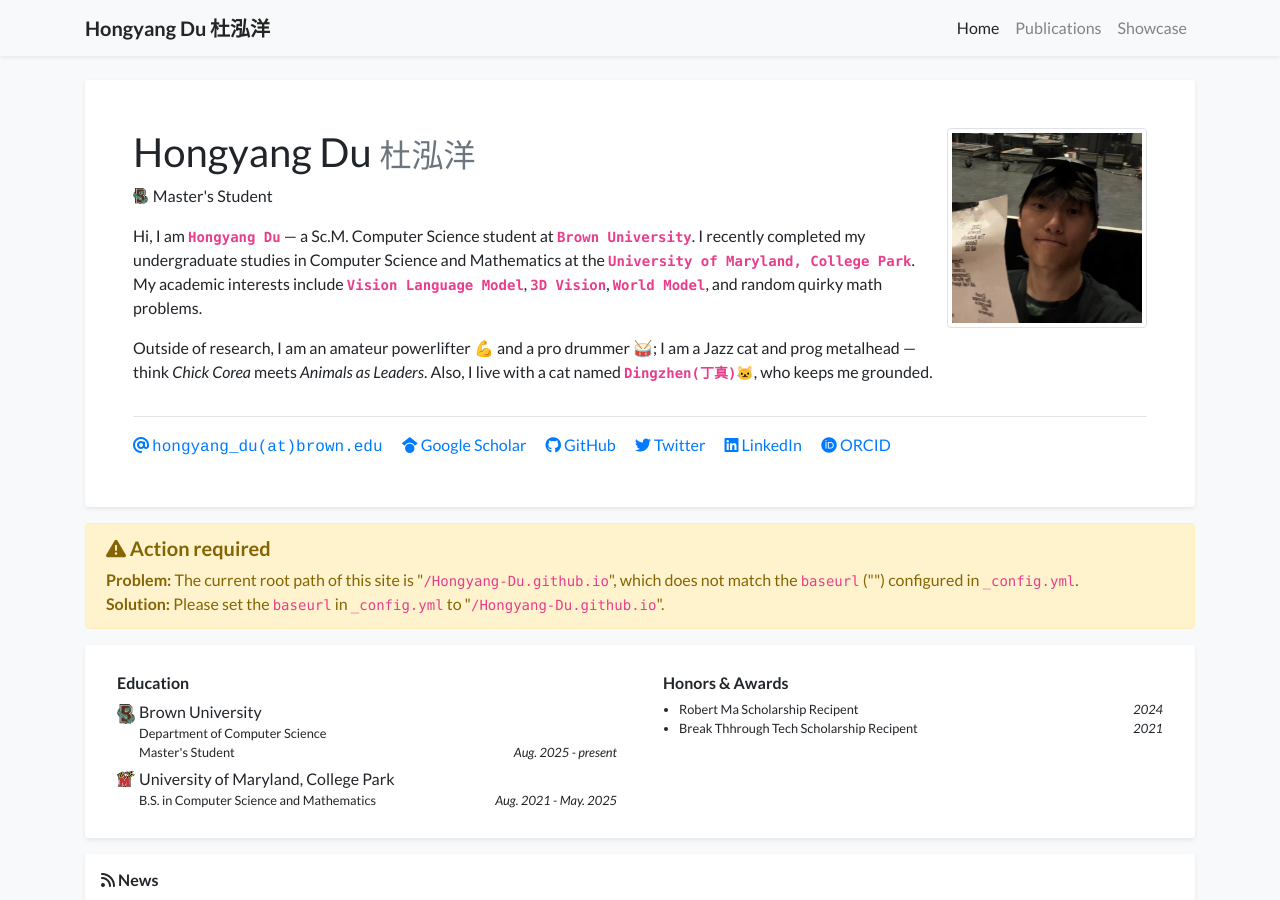
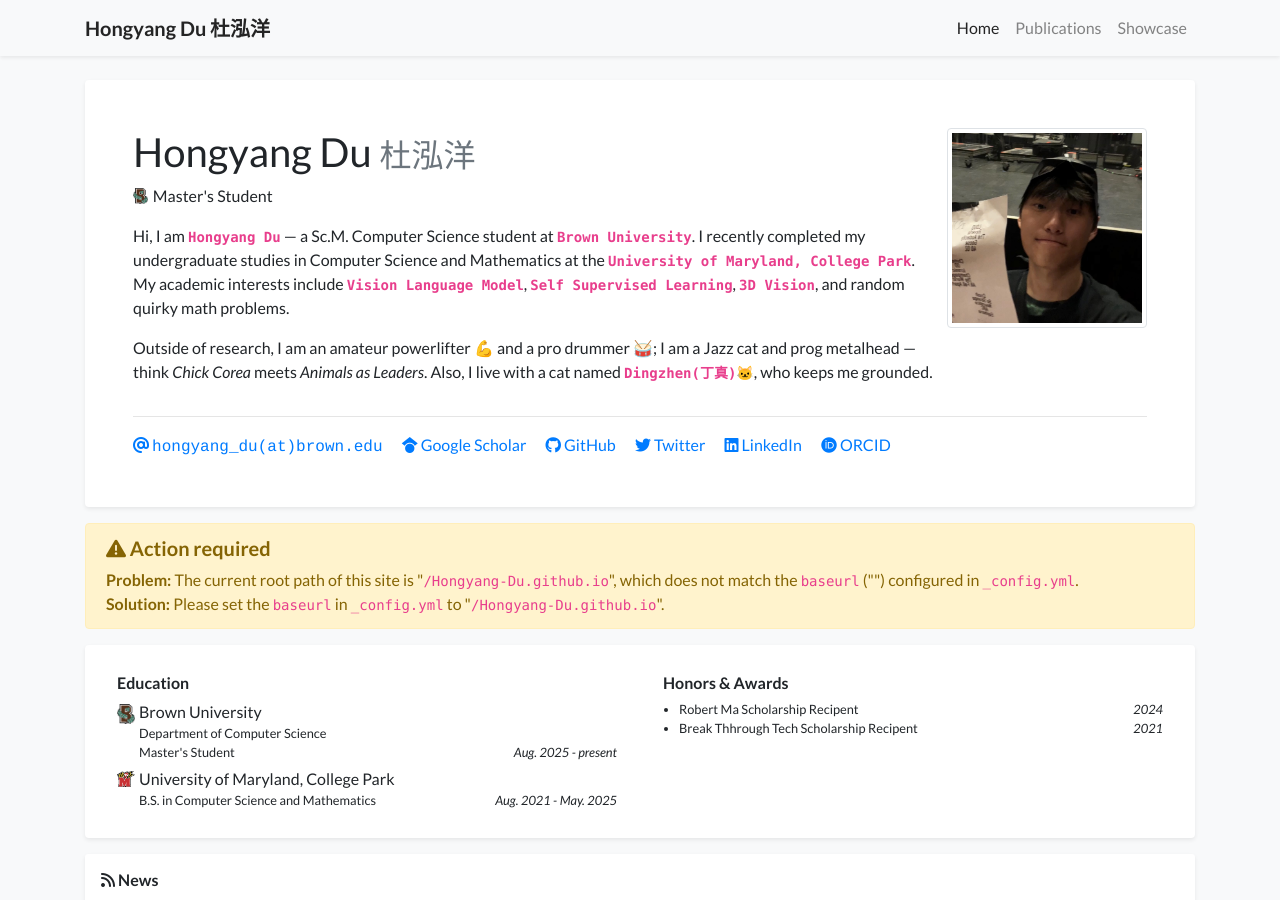
Before and after one commit to Hongyang-Du/Hongyang-Du.github.io, a Jekyll site: the page built from index.html, in a window 1280 px wide and 900 px high. Built offline with Jekyll 4.4.1, drawn with Linux system fonts in a browser that asks for light colours; nearby versions of some CDN libraries; some web fonts are replaced; a style sheet for code colours, icons or effects is not loaded.

Commit message:
Update profile.yml

```diff
--- a/_data/profile.yml
+++ b/_data/profile.yml
@@ -24,7 +24,7 @@
   <p>
       Hi, I am <strong><code>Hongyang Du</code></strong> — a Sc.M. Computer Science student at
       <strong><code>Brown University</code></strong>. I recently completed my undergraduate studies in Computer Science and Mathematics
-      at the <strong><code>University of Maryland, College Park</code></strong>. My academic interests include <strong><code>Vision Language Model</code></strong>, <strong><code>3D Vision</code></strong>, <strong><code>World Model</code></strong>,
+      at the <strong><code>University of Maryland, College Park</code></strong>. My academic interests include <strong><code>Vision Language Model</code></strong>, <strong><code>Self Supervised Learning</code></strong>, <strong><code>3D Vision</code></strong>,
       and random quirky math problems.
   </p>
 
```
